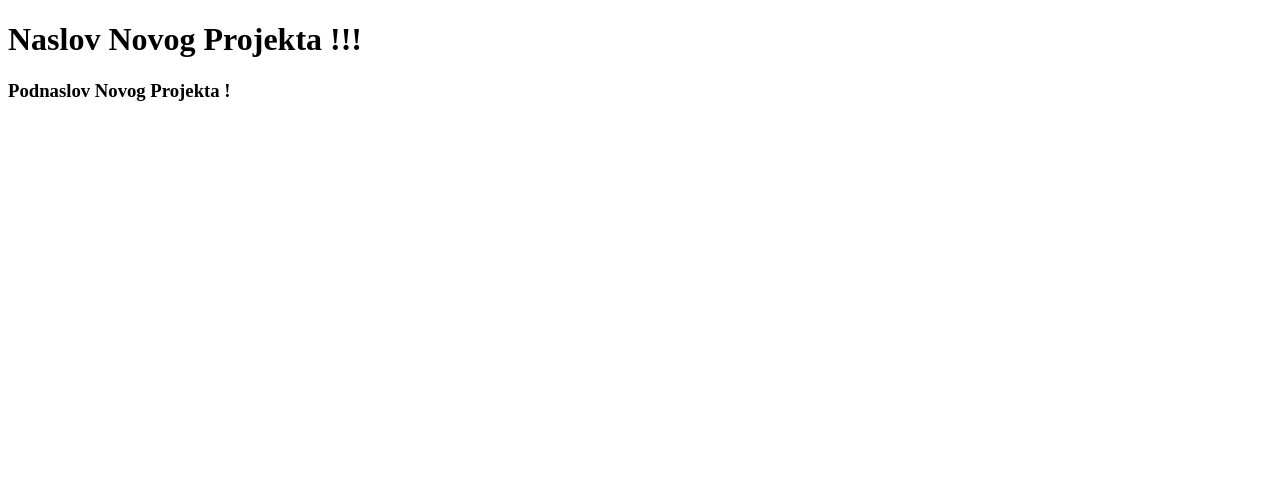
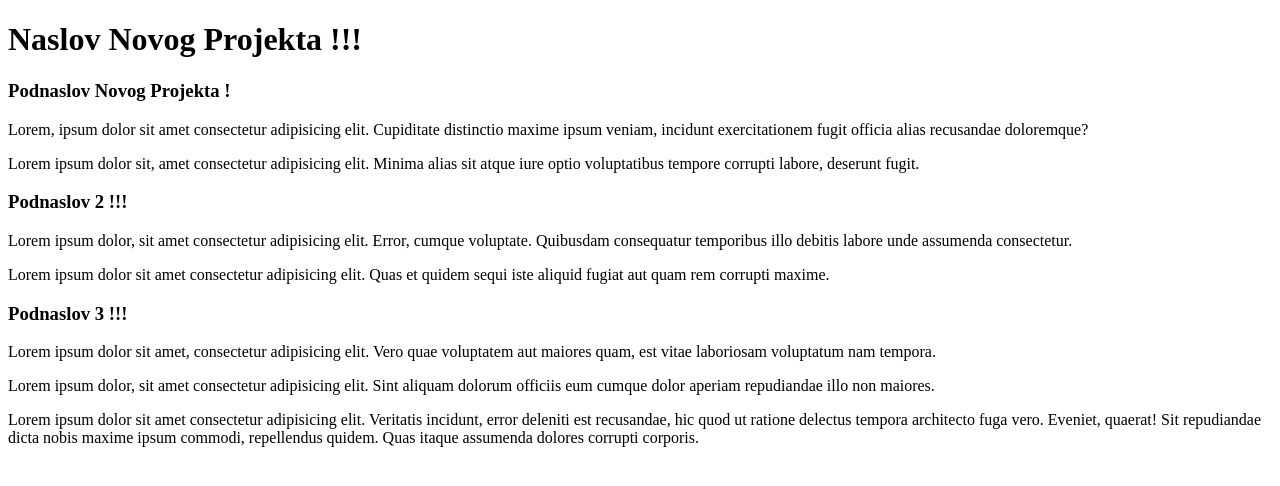
Before and after one commit to Tenerife2000/git-practice, a plain HTML site: page index.html in a window 1280 px wide. Drawn offline with Linux system fonts and the light colour scheme.

Commit message:
Dodao sam novi deo u index.html-u

```diff
--- a/index.html
+++ b/index.html
@@ -9,5 +9,18 @@
 <body>
     <h1>Naslov Novog Projekta !!!</h1>
     <h3>Podnaslov Novog Projekta !</h3>
+    <p>Lorem, ipsum dolor sit amet consectetur adipisicing elit. Cupiditate distinctio maxime ipsum veniam, incidunt exercitationem fugit officia alias recusandae doloremque?</p>
+    <p>Lorem ipsum dolor sit, amet consectetur adipisicing elit. Minima alias sit atque iure optio voluptatibus tempore corrupti labore, deserunt fugit.</p>
+
+    <h3>Podnaslov 2 !!!</h3>
+    <p>Lorem ipsum dolor, sit amet consectetur adipisicing elit. Error, cumque voluptate. Quibusdam consequatur temporibus illo debitis labore unde assumenda consectetur.</p>
+    <p>Lorem ipsum dolor sit amet consectetur adipisicing elit. Quas et quidem sequi iste aliquid fugiat aut quam rem corrupti maxime.</p>
+
+    <h3>Podnaslov 3 !!!</h3>
+    <p>Lorem ipsum dolor sit amet, consectetur adipisicing elit. Vero quae voluptatem aut maiores quam, est vitae laboriosam voluptatum nam tempora.</p>
+    <p>Lorem ipsum dolor, sit amet consectetur adipisicing elit. Sint aliquam dolorum officiis eum cumque dolor aperiam repudiandae illo non maiores.</p>
+    <p>Lorem ipsum dolor sit amet consectetur adipisicing elit. Veritatis incidunt, error deleniti est recusandae, hic quod ut ratione delectus tempora architecto fuga vero. Eveniet, quaerat! Sit repudiandae dicta nobis maxime ipsum commodi, repellendus quidem. Quas itaque assumenda dolores corrupti corporis.</p>
+
+
 </body>
 </html>
```
